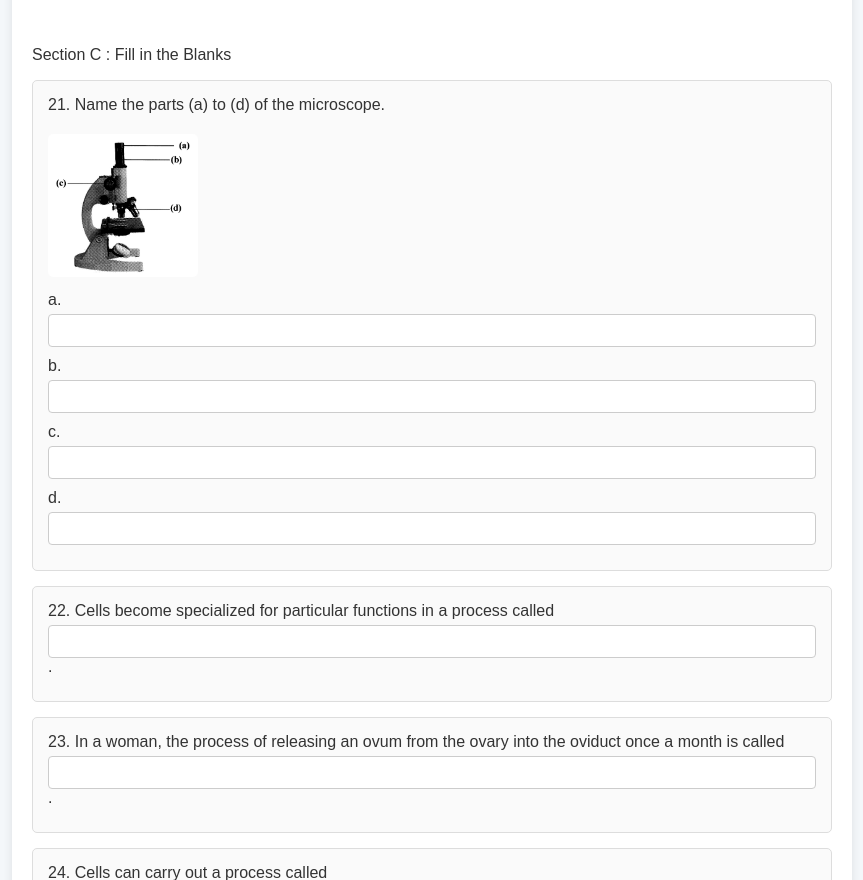
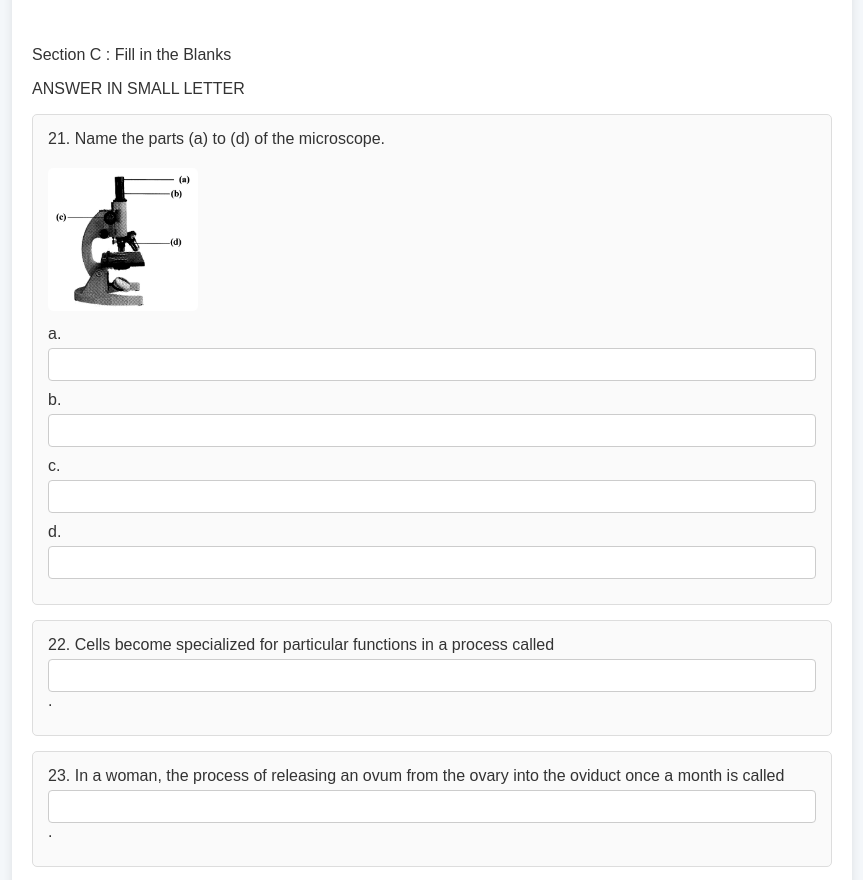
Before and after one commit to alexlam0206/alexlam0206.github.io, a plain HTML site: page index.html in a window 1280 px wide. Shown: the part 3820-4700 px from the top of the page, without its empty margins (208-1071 px from the left). Drawn offline with Linux system fonts and the light colour scheme.

Commit message:
Update index.html

```diff
--- a/index.html
+++ b/index.html
@@ -250,6 +250,7 @@
             <!-- Fill in the Blanks -->
             <br>
             <p>Section C : Fill in the Blanks</p>
+            <p>ANSWER IN SMALL LETTER</p>
             <div class="question fillblank">
                 <p>21. Name the parts (a) to (d) of the microscope.</p>
                 <img src="6.png" alt="Microscope Diagram">
```
